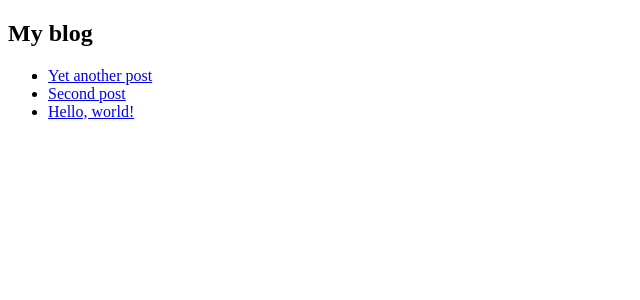
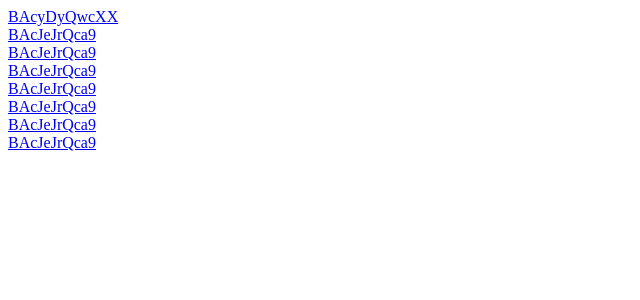
Before and after one commit to shaggyshelar/VUAssignment, a Next.js app: page / in a window 1280 px wide. Shown: the top 300 px of the page, without its empty margins (0-640 px from the left). Built offline with nearby package versions, Linux system fonts and the light colour scheme.

Commit message:
Dynamic rendering of photos

```diff
--- /dev/null
+++ b/components/photoComponent.js
@@ -0,0 +1,24 @@
+import {connect} from 'react-redux'
+import Link from 'next/link';
+
+function PhotoComponent ({ photos, count }) {
+  let photosList = photos.map((photoDetails, key) => (
+    <div key={key}>
+      <Link href={`/photo?id=${photoDetails.code}`}>
+        <a>{photoDetails.code}</a>
+      </Link>
+    </div>
+  ));
+  return (
+    <div>
+      {photosList}
+    </div>
+  )
+}
+
+function mapStateToProps (state) {
+  const { photos, count } = state
+  return { photos, count }
+}
+
+export default connect(mapStateToProps)(PhotoComponent)
--- a/pages/index.js
+++ b/pages/index.js
@@ -3,14 +3,7 @@ import {connect} from 'react-redux';
 import {startClock, serverRenderClock} from '../store';
 import Link from 'next/link';
 import Examples from '../components/examples';
-
-const Photo = (props) => (
-  <li>
-    <Link href={`/photo?id=${props.id}`}>
-      <a>{props.id}</a>
-    </Link>
-  </li>
-)
+import PhotoComponent from '../components/photoComponent';
 
 class Index extends React.Component {
   static getInitialProps ({ reduxStore, req }) {
@@ -31,17 +24,7 @@ class Index extends React.Component {
 
   render () {
     return (
-      // <Examples />
-      <div>
-        <h2>My blog</h2>
-        <ul>
-          <li>
-            <Photo slug="yet-another-post" id="Yet another post" />
-            <Photo slug="second-post" id="Second post" />
-            <Photo slug="hello-world" id="Hello, world!" />
-          </li>
-        </ul>
-      </div>
+      <PhotoComponent />
     )
   }
 }
--- a/pages/photo.js
+++ b/pages/photo.js
@@ -6,8 +6,6 @@ class Photo extends React.Component {
     static getInitialProps ({ reduxStore, req, query }) {
       const isServer = !!req
       reduxStore.dispatch(serverRenderClock(isServer))
-      console.log('Requ=', query);
-
       return {selectedId: query.id}
     }
 
--- a/store.js
+++ b/store.js
@@ -5,7 +5,69 @@ import thunkMiddleware from 'redux-thunk'
 const exampleInitialState = {
   lastUpdate: 0,
   light: false,
-  count: 0
+  count: 0,
+  photos : [
+    {
+      code: "BAcyDyQwcXX",
+      caption: "Lunch #hamont",
+      likes: 56,
+      id: "1161022966406956503",
+      display_src:
+        "https://scontent.cdninstagram.com/hphotos-xap1/t51.2885-15/e35/12552326_495932673919321_1443393332_n.jpg"
+    },
+    {
+      code: "BAcJeJrQca9",
+      caption: "Snow! ⛄️🌨❄️ #lifewithsnickers",
+      likes: 59,
+      id: "1160844458347054781",
+      display_src:
+        "https://scontent.cdninstagram.com/hphotos-xaf1/t51.2885-15/e35/12407344_1283694208323785_735653395_n.jpg"
+    },
+       {
+      code: "BAcJeJrQca9",
+      caption: "Snow! ⛄️🌨❄️ #lifewithsnickers",
+      likes: 59,
+      id: "1160844458347054781",
+      display_src:
+        "https://scontent.cdninstagram.com/hphotos-xaf1/t51.2885-15/e35/12407344_1283694208323785_735653395_n.jpg"
+    }, {
+      code: "BAcJeJrQca9",
+      caption: "Snow! ⛄️🌨❄️ #lifewithsnickers",
+      likes: 59,
+      id: "1160844458347054781",
+      display_src:
+        "https://scontent.cdninstagram.com/hphotos-xaf1/t51.2885-15/e35/12407344_1283694208323785_735653395_n.jpg"
+    },
+       {
+      code: "BAcJeJrQca9",
+      caption: "Snow! ⛄️🌨❄️ #lifewithsnickers",
+      likes: 59,
+      id: "1160844458347054781",
+      display_src:
+        "https://scontent.cdninstagram.com/hphotos-xaf1/t51.2885-15/e35/12407344_1283694208323785_735653395_n.jpg"
+    }, {
+      code: "BAcJeJrQca9",
+      caption: "Snow! ⛄️🌨❄️ #lifewithsnickers",
+      likes: 59,
+      id: "1160844458347054781",
+      display_src:
+        "https://scontent.cdninstagram.com/hphotos-xaf1/t51.2885-15/e35/12407344_1283694208323785_735653395_n.jpg"
+    }, {
+      code: "BAcJeJrQca9",
+      caption: "Snow! ⛄️🌨❄️ #lifewithsnickers",
+      likes: 59,
+      id: "1160844458347054781",
+      display_src:
+        "https://scontent.cdninstagram.com/hphotos-xaf1/t51.2885-15/e35/12407344_1283694208323785_735653395_n.jpg"
+    }, {
+      code: "BAcJeJrQca9",
+      caption: "Snow! ⛄️🌨❄️ #lifewithsnickers",
+      likes: 59,
+      id: "1160844458347054781",
+      display_src:
+        "https://scontent.cdninstagram.com/hphotos-xaf1/t51.2885-15/e35/12407344_1283694208323785_735653395_n.jpg"
+    }
+  ]
 }
 
 export const actionTypes = {
```
